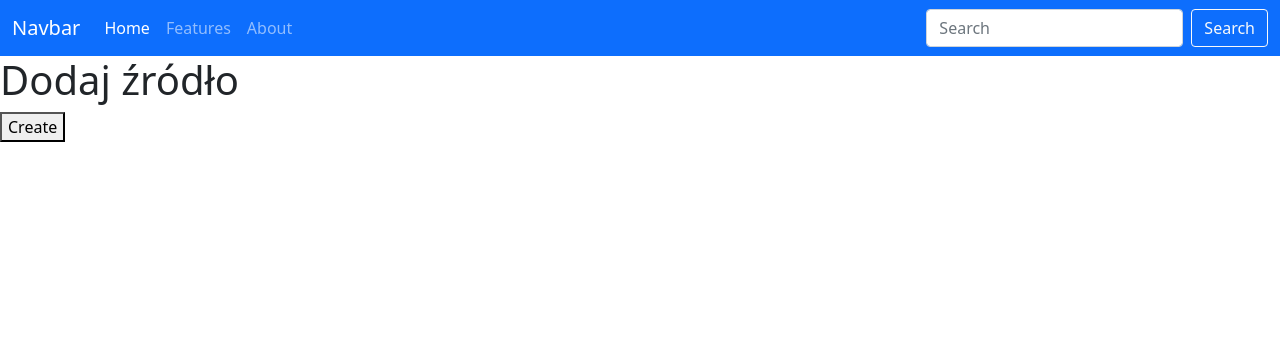
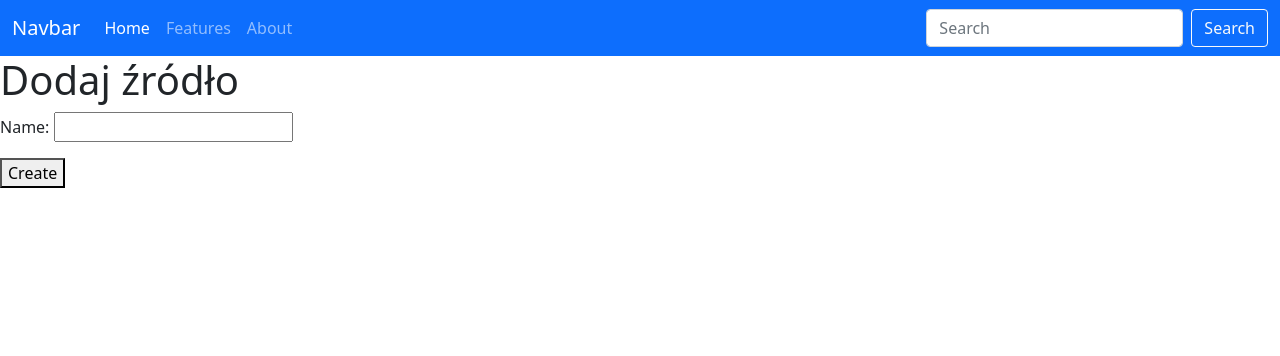
Before and after one commit to ITFutureManiacs/KnowYourMoney, a Django app: page /source/create/ in a window 1280 px wide. Shown: the top 356 px of the page. Run offline with Django 3.2, Linux system fonts and the light colour scheme; the visitor is signed in with stand-in values (Sample User, id 1).

Commit message:
fixed views.py

```diff
--- a/budget_manager/templates/expenses_confirm_delete.html
+++ b/budget_manager/templates/expenses_confirm_delete.html
@@ -2,14 +2,14 @@
 
 {% block body %}
 
-{% url 'expenses:all' as list_all %}
+{% url 'expense:all' as list_all %}
 
 <div class="container d-flex justify-content-center mt-5" style="width: 50%;">
     <div class="col mt-5 text-center">
         <h1 class="mb-5">Delete Expense</h1>
 
         <p class="h5">Are you sure you want to delete the Expense:</p>
-        <h3 class="my-5">{{ expenses.name }}</h3>
+        <h3 class="my-5">{{ expense.name }}</h3>
         <form action="" method="POST">
             {% csrf_token %}
 
--- a/budget_manager/templates/expenses_list.html
+++ b/budget_manager/templates/expenses_list.html
@@ -1,7 +1,7 @@
 {% extends 'base.html' %}
 
 {% block body %}
-{% for expense in expenses_list %}
+{% for expense in expense_list %}
     {% for colname in expense.column_set.all  %}
         <p>{{colname}}</p>
     {% endfor %}
@@ -26,7 +26,7 @@
             </thead>
             <tbody>
 
-                {% for expense in expenses_list %}
+                {% for expense in expense_list %}
                 <tr>
                     {% comment %} <th scope="row">{{forloop.counter}}</th> {% endcomment %}
 {#                    <td class="ml-5"><a href="{% url 'films:film_detail' expense.id %}">{{expense.name}}</a></td>#}
--- a/budget_manager/views.py
+++ b/budget_manager/views.py
@@ -18,14 +18,7 @@ class ExpenseCreateView(LoginRequiredMixin, CreateView):
     success_url = reverse_lazy('expense-list')
 
     def form_valid(self, form):
-        cleaned = form.cleaned_data
         form.instance.user = self.request.user
-        # TODO czy można usunąć
-        form.instance.name = cleaned['name']
-        form.instance.cost = cleaned['cost']
-        form.instance.expense_date = cleaned['expense_date']
-        form.instance.currency = cleaned['currency']
-        form.instance.name = cleaned['category']
         return super().form_valid(form)
 
 
@@ -40,7 +33,7 @@ class ExpenseUpdateView(LoginRequiredMixin, UpdateView):
     template_name = 'expenses_update.html'
     fields = ['name', 'cost', 'expense_date', 'currency', 'category']
     success_url = reverse_lazy('expense-list')
-    context_object_name = 'xyz'
+    context_object_name = 'expense'
 
 
 class ExpenseDeleteView(LoginRequiredMixin, DeleteView):
@@ -52,26 +45,20 @@ class ExpenseDeleteView(LoginRequiredMixin, DeleteView):
 class SourceCreateView(LoginRequiredMixin, CreateView):
     model = Source
     template_name = 'sources_form.html'
-    fields = ['source_name']
+    fields = ['name']
     success_url = reverse_lazy('home')
 
     def form_valid(self, form):
-        cleaned = form.cleaned_data
         form.instance.user = self.request.user
-        form.instance.name = cleaned['source_name']
-
         return super().form_valid(form)
 
 
 class CategoryCreateView(LoginRequiredMixin, CreateView):
     model = Category
     template_name = 'categories_form.html'
-    fields = ['category_name']
+    fields = ['name']
     success_url = reverse_lazy('home')
 
     def form_valid(self, form):
-        cleaned = form.cleaned_data
         form.instance.user = self.request.user
-        form.instance.name = cleaned['category_name']
-
         return super().form_valid(form)
```
